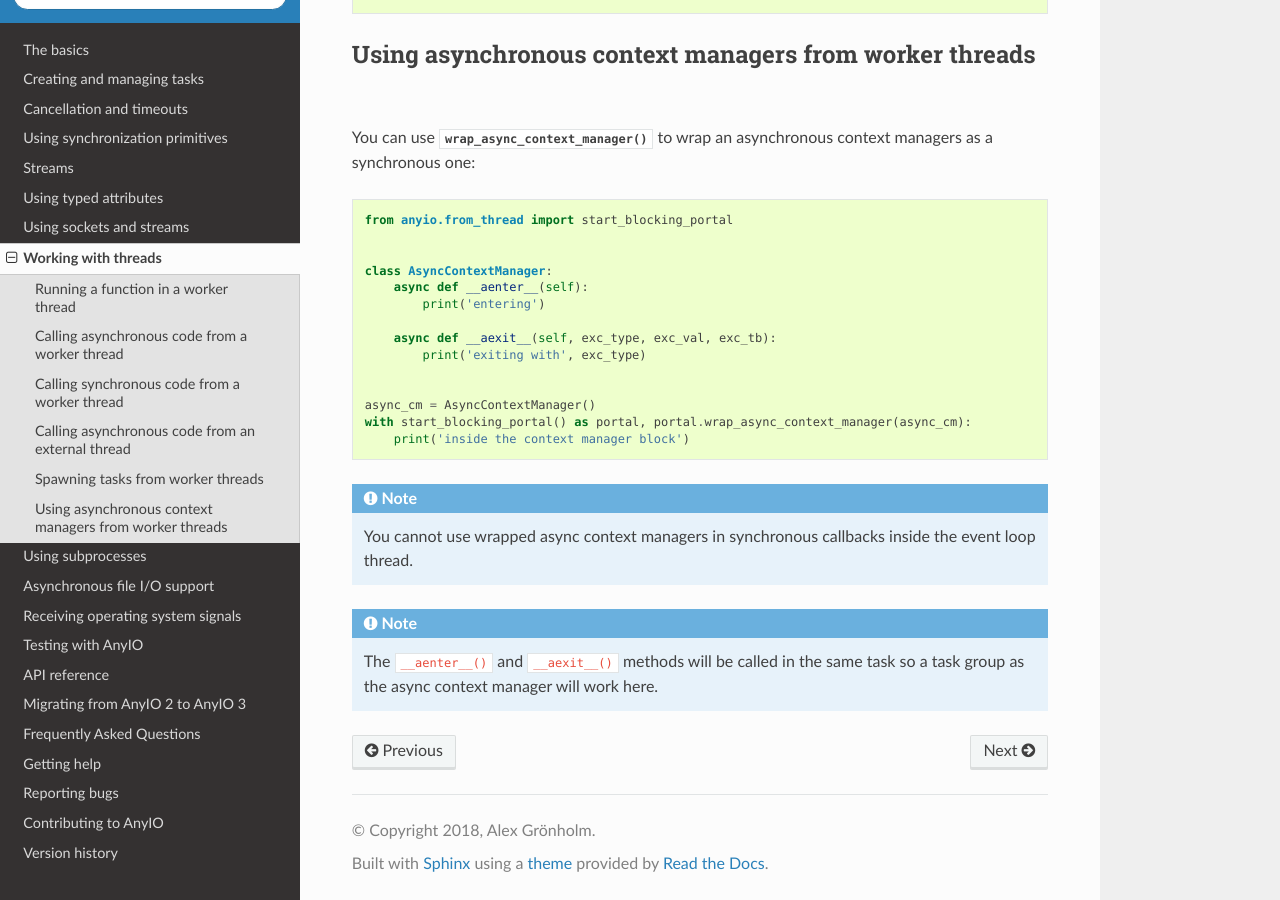
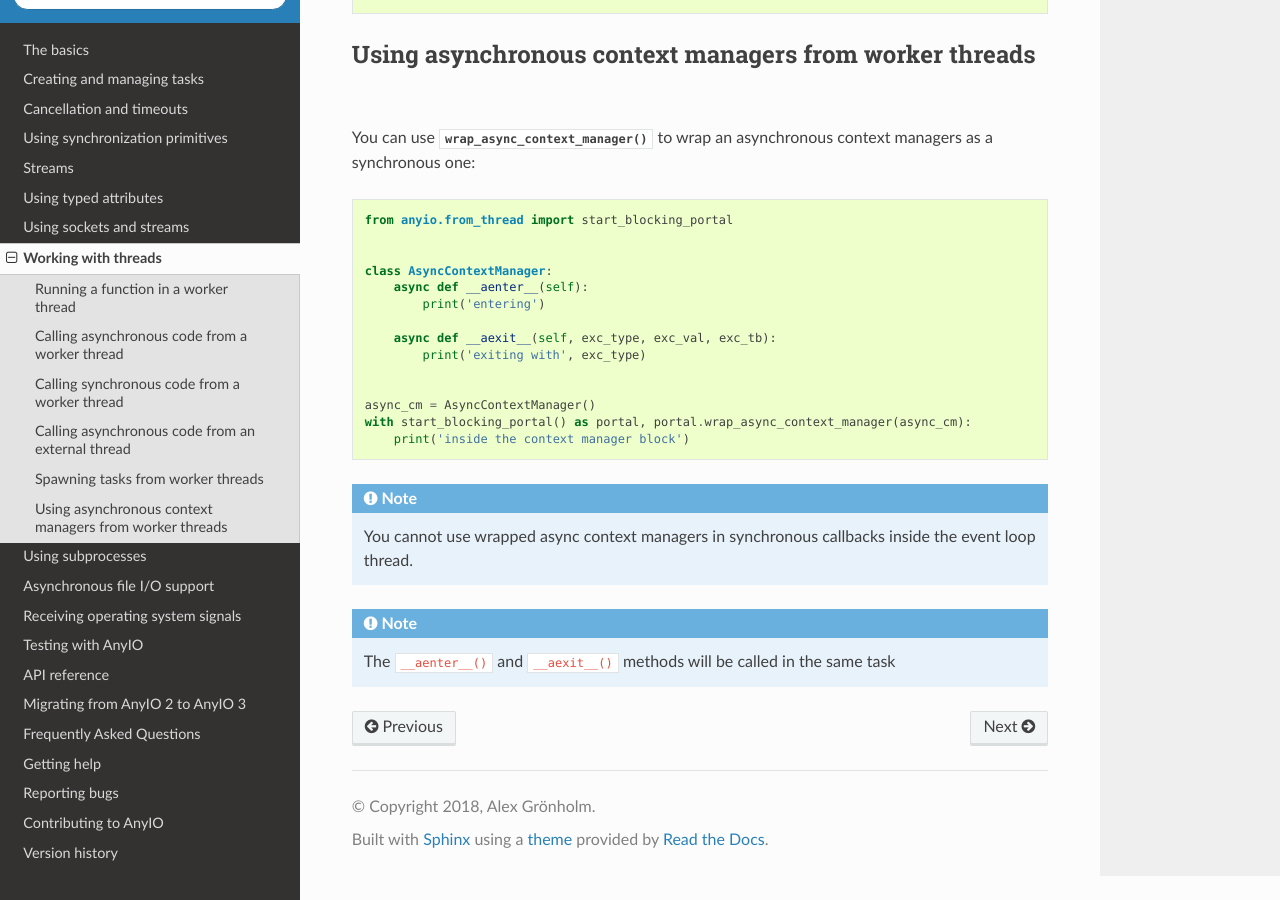
Before and after one commit to agronholm/anyio, a Sphinx documentation site: the page built from docs/threads.rst, in a window 1280 px wide and 900 px high, scrolled down 3354 px. Built offline with Sphinx 7.4.7 and the Read the Docs theme 2.0.0, drawn with Linux system fonts in a browser that asks for light colours.

Commit message:
Update docs/threads.rst

```diff
--- a/docs/threads.rst
+++ b/docs/threads.rst
@@ -179,4 +179,3 @@ managers as a synchronous one::
           loop thread.
 
 .. note:: The ``__aenter__()`` and ``__aexit__()`` methods will be called in the same task
-          so a task group as the async context manager will work here.
```
